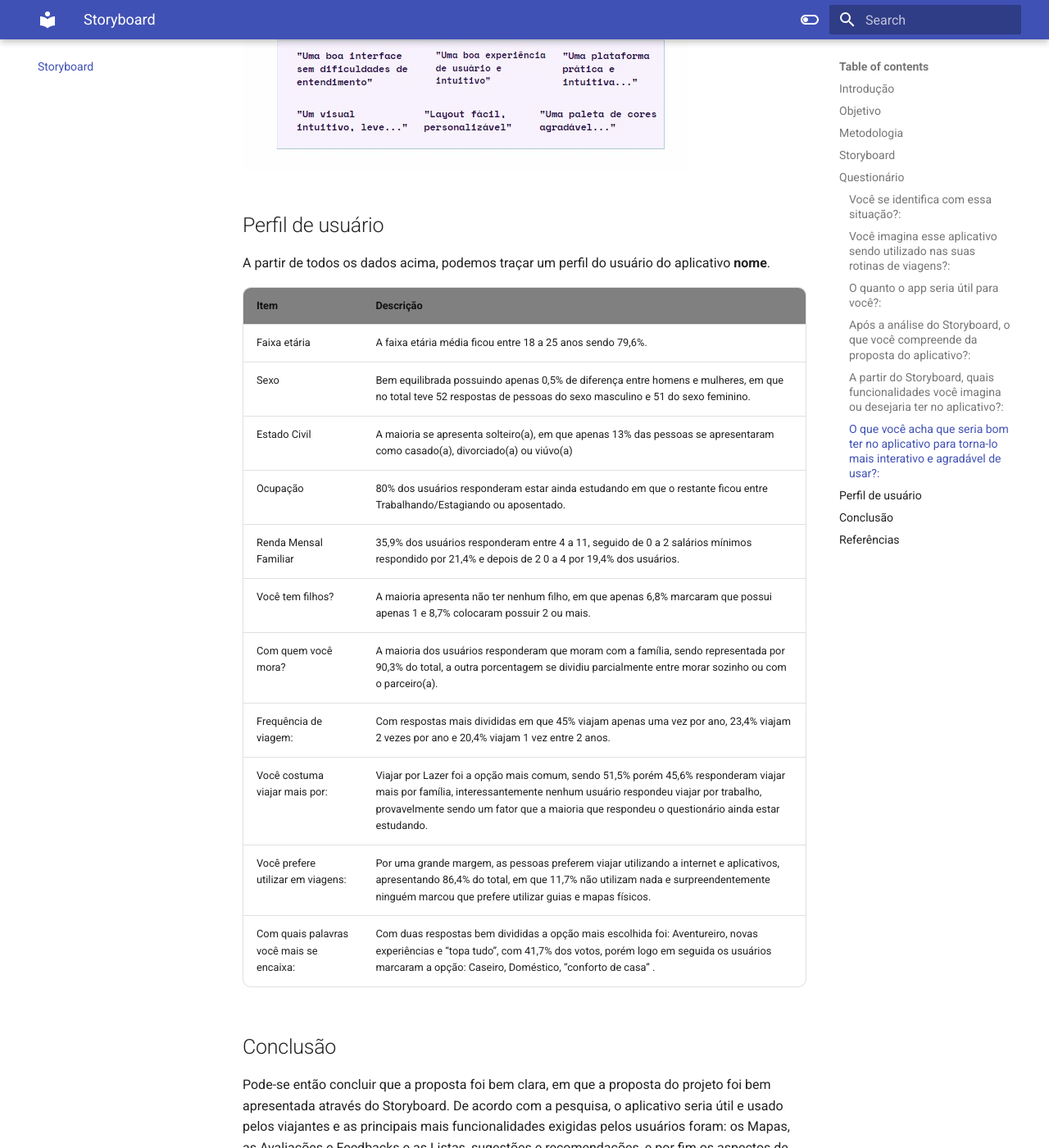
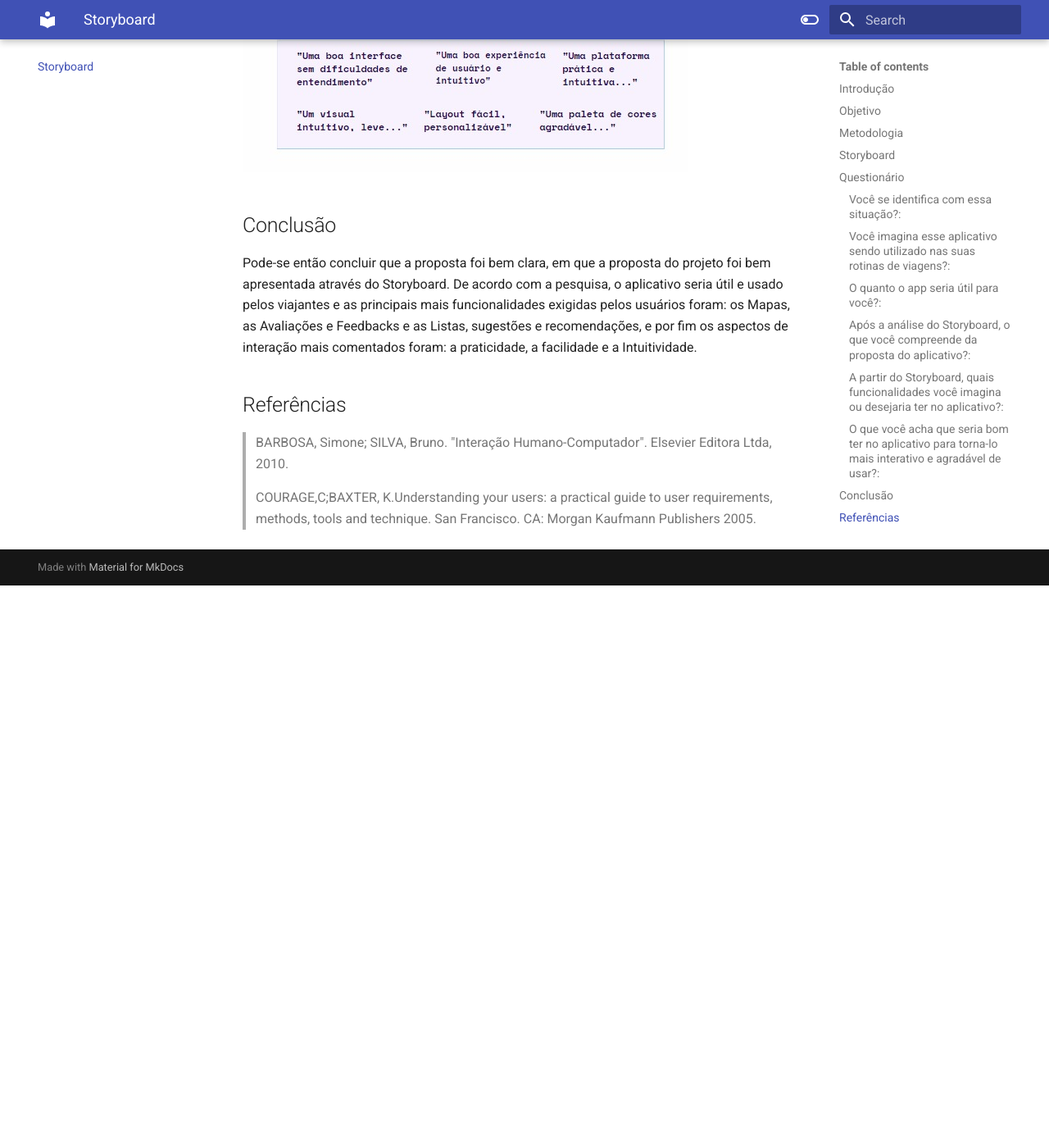
Before and after one commit to IHC-Grupo-1/Documentation, an MkDocs documentation site: the page built from docs/storyboard.md, in a window 1280 px wide and 1400 px high, scrolled down 4793 px. Shown: the whole window at 82% size. Built offline with MkDocs 1.6.1 and Material for MkDocs 9.7.7, drawn with Linux system fonts in a browser that asks for light colours; after the commit the page ends 5507 px from its top, so only the background shows below that.

Commit message:
removing_some_errors

```diff
--- a/docs/storyboard.md
+++ b/docs/storyboard.md
@@ -52,24 +52,6 @@ No total, 33 contas responderam o forms.
 
 ![Pratico](./assets/storyboard/pratico.jpeg)
 
-## Perfil de usuário
-
-A partir de todos os dados acima, podemos traçar um perfil do usuário do aplicativo **nome**.
-
-| Item                                     | Descrição                                                                                                                                                                                                                                                            |
-| ---------------------------------------- | -------------------------------------------------------------------------------------------------------------------------------------------------------------------------------------------------------------------------------------------------------------------- |
-| Faixa etária                             | A faixa etária média ficou entre 18 a 25 anos sendo 79,6%.                                                                                                                                                                                                           |
-| Sexo                                     | Bem equilibrada possuindo apenas 0,5% de diferença entre homens e mulheres, em que no total teve 52 respostas de pessoas do sexo masculino e 51 do sexo feminino.                                                                                                    |
-| Estado Civil                             | A maioria se apresenta solteiro(a), em que apenas 13% das pessoas se apresentaram como casado(a), divorciado(a) ou viúvo(a)                                                                                                                                          |
-| Ocupação                                 | 80% dos usuários responderam estar ainda estudando em que o restante ficou entre Trabalhando/Estagiando ou aposentado.                                                                                                                                               |
-| Renda Mensal Familiar                    | 35,9% dos usuários responderam entre 4 a 11, seguido de 0 a 2 salários mínimos respondido por 21,4% e depois de 2 0 a 4 por 19,4% dos usuários.                                                                                                                      |
-| Você tem filhos?                         | A maioria apresenta não ter nenhum filho, em que apenas 6,8% marcaram que possui apenas 1 e 8,7% colocaram possuir 2 ou mais.                                                                                                                                        |
-| Com quem você mora?                      | A maioria dos usuários responderam que moram com a família, sendo representada por 90,3% do total, a outra porcentagem se dividiu parcialmente entre morar sozinho ou com o parceiro(a).                                                                             |
-| Frequência de viagem:                    | Com respostas mais divididas em que 45% viajam apenas uma vez por ano, 23,4% viajam 2 vezes por ano e 20,4% viajam 1 vez entre 2 anos.                                                                                                                               |
-| Você costuma viajar mais por:            | Viajar por Lazer foi a opção mais comum, sendo 51,5% porém 45,6% responderam viajar mais por família, interessantemente nenhum usuário respondeu viajar por trabalho, provavelmente sendo um fator que a maioria que respondeu o questionário ainda estar estudando. |
-| Você prefere utilizar em viagens:        | Por uma grande margem, as pessoas preferem viajar utilizando a internet e aplicativos, apresentando 86,4% do total, em que 11,7% não utilizam nada e surpreendentemente ninguém marcou que prefere utilizar guias e mapas físicos.                                   |
-| Com quais palavras você mais se encaixa: | Com duas respostas bem divididas a opção mais escolhida foi: Aventureiro, novas experiências e “topa tudo”, com 41,7% dos votos, porém logo em seguida os usuários marcaram a opção: Caseiro, Doméstico, “conforto de casa” .                                        |
-
 ## Conclusão
 
 Pode-se então concluir que a proposta foi bem clara, em que a proposta do projeto foi bem apresentada através do Storyboard. De acordo com a pesquisa, o aplicativo seria útil e usado pelos viajantes e as principais mais funcionalidades exigidas pelos usuários foram: os Mapas, as Avaliações e Feedbacks e as Listas, sugestões e recomendações, e por fim os aspectos de interação mais comentados foram: a praticidade, a facilidade e a Intuitividade.
```
